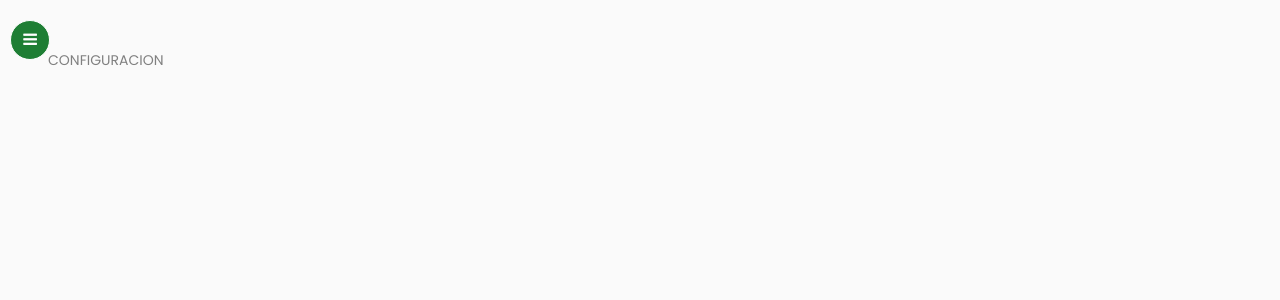
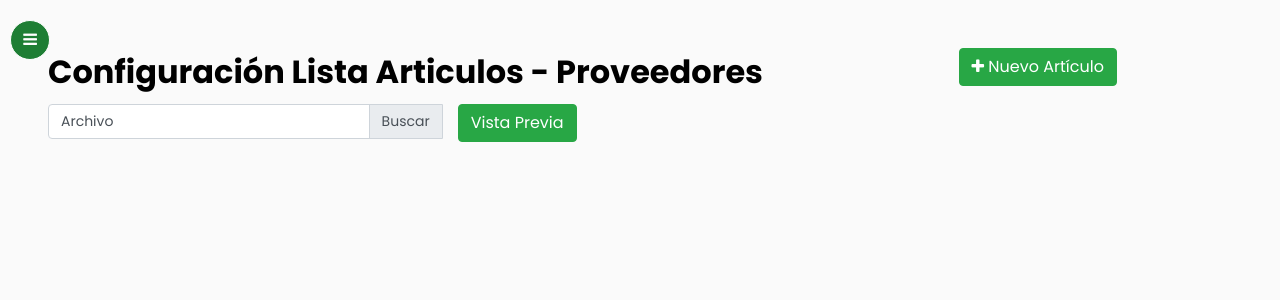
Before and after one commit to jfpetrelli/Huellitas-PetShop, a Django app: page /configuracion/ in a window 1280 px wide. Shown: the top 300 px of the page. Run offline with Django 3.2, Linux system fonts and the light colour scheme; some libraries are stand-ins or nearby versions.

Commit message:
cambios
Almacen OK
Proveedores OK
Configuracion en construccion

```diff
--- a/Huellitas/gestionStock/templates/base.html
+++ b/Huellitas/gestionStock/templates/base.html
@@ -39,7 +39,7 @@
               			<a href="{% url 'Resumen' %}"><span class="fa fa-sticky-note  mr-3"></span> Resumen</a>
 	          		</li>
 	          		<li class="{% if request.path == '/configuracion/' %} active {% endif %}">
-              			<a href="{% url 'Configuracion' %}"><span class="fa fa-cogs mr-3"></span> Configuracion</a>
+              			<a href="{% url 'configuracion' %}"><span class="fa fa-cogs mr-3"></span> Configuracion</a>
 	          		</li>
 					  <li>
 						<a href="{% url 'logout' %}"><span class="fa fa-sign-out mr-3 align-items-end"></span> Cerrar Sesion</a>
--- a/Huellitas/gestionStock/templates/configuracion.html
+++ b/Huellitas/gestionStock/templates/configuracion.html
@@ -1,11 +1,81 @@
 {% extends "base.html" %}
 
+{% load static %}
 
 {% block content %}
 
-<div>
-	CONFIGURACION
+<style>
+
+    .form-control{
+      border: 1px;
+     border-color: gray;
+     border-style: solid;
+
+    }
+    .form-control:focus {
+      border: 2px;
+      border-color: green;
+      border-style: solid;
+
+    }
+    .form-control::placeholder {
+      color: grey;
+
+    }
+
+	.custom-file-input ~ .custom-file-label::after {
+    content: "Buscar";
+}
+
+    </style>
+
+
+<div class="container-lg">
+            <div class="table-title">
+                <div class="row">
+                    <div class="col-sm-9"><h2><b>Configuración Lista Articulos - Proveedores</b></h2></div>
+                    <div class="col-sm-3">
+                       <a href="#"><button type="button" class="btn btn-success add-new"><i class="fa fa-plus"></i> Nuevo Artículo</button></a>
+                    </div>
+                </div>
+            </div>
+            <form method="POST" action="{% url 'configuracion' %}" enctype="multipart/form-data">
+              {% csrf_token %}
+                <div class="input-group">
+					<div class="custom-file col-sm-4">
+						<input type="file" class="custom-file-input" id="importFile" name="excel_file">
+						<label class="custom-file-label" for="customFile">Archivo</label>
+					  </div>
+					  <div class="col-sm-3">
+						<input type="submit" class="btn btn-success" value="Vista Previa">
+
+            </form>
+
+
+
+
+
+
 </div>
+<table class="table table-striped  mt-1">
+  <tbody>
+      {% for row in excel_data %}
+      <tr>
+        {% for cell in row %}
+          <td class="align-middle">{{cell}}</td>
+          {% endfor %}
+      </tr>
+      {% endfor %}
+  </tbody>
+</table>
+<script>
+	document.querySelector('#importFile').addEventListener('change',function(e){
+  	var fileName = document.getElementById("importFile").files[0].name;
+  	var nextSibling = e.target.nextElementSibling
+  	nextSibling.innerText = fileName
+	});
+
+</script>
 
 
 {% endblock %}
--- a/Huellitas/gestionStock/urls.py
+++ b/Huellitas/gestionStock/urls.py
@@ -20,7 +20,7 @@ urlpatterns = [
 
 
     path('resumen/',views.resumen, name="Resumen"),
-    path('configuracion/',views.configuracion, name="Configuracion"),
+    path('configuracion/',views.configuracion, name="configuracion"),
     path('home/', login_required(views.Home.as_view()), name="home"),
 
 ]
--- a/Huellitas/gestionStock/views.py
+++ b/Huellitas/gestionStock/views.py
@@ -5,6 +5,7 @@ from django.db.models import Q
 from gestionStock.models import Proveedores, Localidades, Articulos
 from gestionStock.forms import ProveedoresForm, ArticulosForm
 from django.contrib.auth.views import LoginView, LogoutView
+import openpyxl
 
 #LOGIN-LOGOUT
 class Login(LoginView):
@@ -103,8 +104,34 @@ def resumen(request):
     return render(request,"resumen.html")
 
 def configuracion(request):
+    if "GET" == request.method:
+        return render(request,"configuracion.html")
+    else:
+        excel_file = request.FILES["excel_file"]
 
-    return render(request,"configuracion.html")
+        # you may put validations here to check extension or file size
+
+        wb = openpyxl.load_workbook(excel_file)
+
+        # getting a particular sheet by name out of many sheets
+        worksheet = wb["Sheet1"]
+        print(worksheet)
+
+        excel_data = list()
+        # iterating over the rows and
+        # getting value from each cell in row
+        count = 0
+        for row in worksheet.iter_rows():
+            count += 1
+            row_data = list()
+            for cell in row:
+                row_data.append(str(cell.value))
+            excel_data.append(row_data)
+            if count == 5:
+                break
+        return render(request,"configuracion.html", {"excel_data":excel_data})
+
+
 
 def login(request):
 
```
Also changed, not shown: Huellitas/huellitas.sqlite3, 1 other file.
